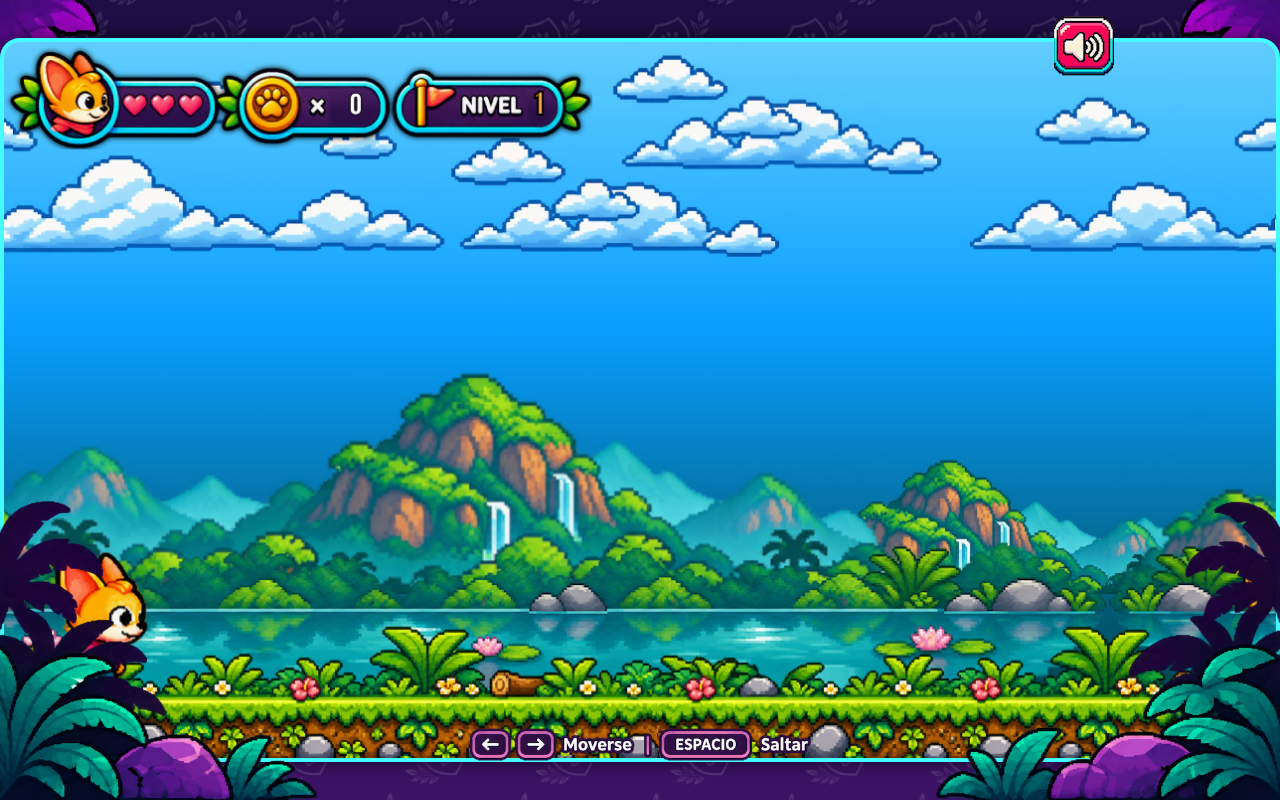
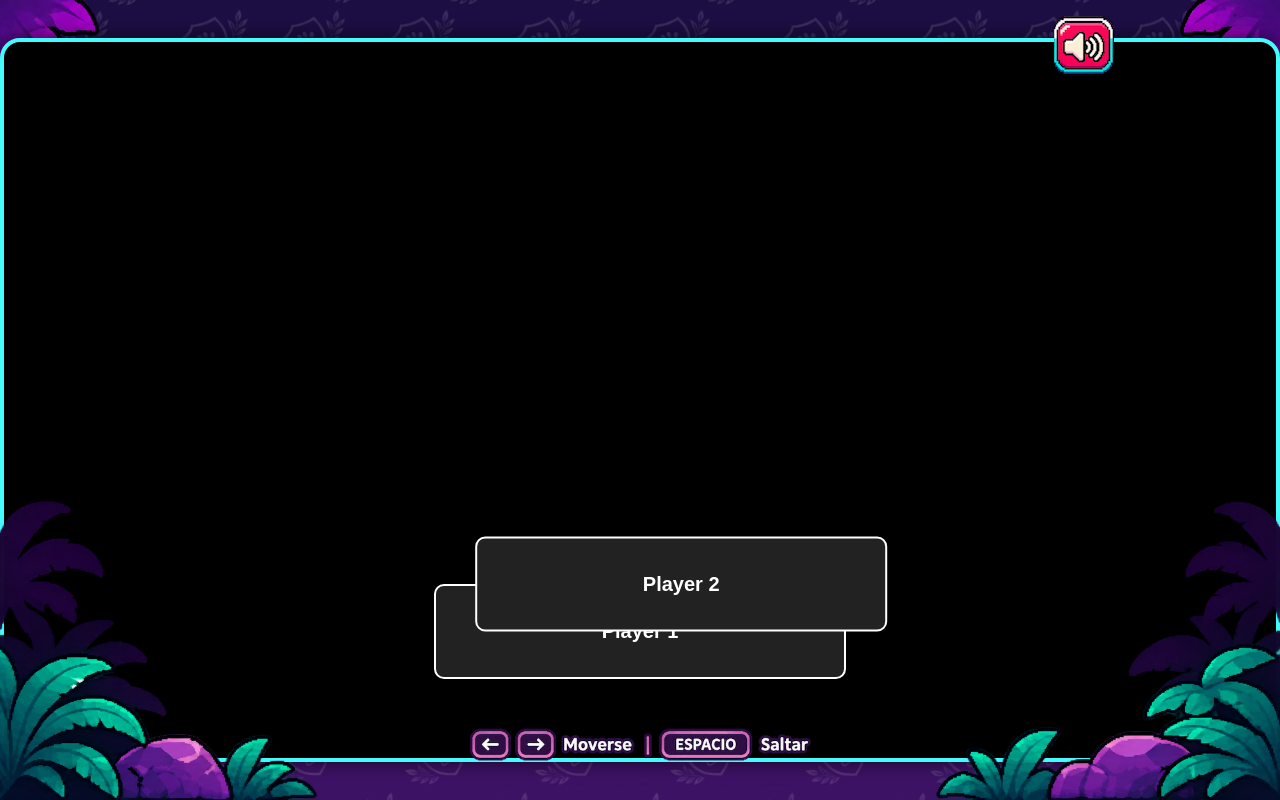
Before and after one commit to zmencay/lab-game, a plain HTML site: page index.html in a window 1280 px wide. Both pictures are taken after a click on the button "Empezar". Drawn offline with Linux system fonts and the light colour scheme.

Commit message:
feat: add playable character selection
- Add character selection flow between welcome screen and gameplay
- Configure individual sprites for two playable characters
- Initialize Player based on the selected character
- Preserve character selection across levels
- Add temporary selection screen and buttons
- Restrict keyboard controls to active gameplay

```diff
--- a/css/style.css
+++ b/css/style.css
@@ -15,6 +15,7 @@ body {
   background: url(../assets/ui/interface/game-pattern.png) repeat center;
   background-size: 740px;
 }
+
 .game-bgn::before,
 .game-bgn::after {
   content: "";
@@ -22,12 +23,14 @@ body {
   left: 0;
   width: 100%;
 }
+
 .game-bgn::before {
   top: 0;
   height: 161px;
   background: url(../assets/ui/interface/bgn-game-header.png) no-repeat center top;
   background-size: contain;
 }
+
 .game-bgn::after {
   bottom: 0;
   height: 513px;
@@ -44,6 +47,7 @@ body {
   text-indent: -999999em;
   cursor: pointer;
 }
+
 .btn.hidden {
   display: none;
 }
@@ -53,7 +57,7 @@ body {
   width: 275px;
   height: 82px;
   border-radius: 30px;
-    box-shadow: 0 0 20px rgba(0,0,0, .7);
+  box-shadow: 0 0 20px rgba(0, 0, 0, .7);
 }
 
 .btn.reload {
@@ -75,11 +79,34 @@ body {
   width: 60px;
   height: 60px;
 }
+
 .btn.sound.active {
   background: url(../assets/ui/audio/soundBtn-on.png) no-repeat top right;
 }
+
 .btn.sound {
   background: url(../assets/ui/audio/soundBtn-off.png) no-repeat top right;
+}
+
+.btn.player {
+  top: 73vh;
+  background: url(../assets/ui/window/PlayerBtn.png) no-repeat center;
+  width: 412px;
+  height: 95px;
+
+  background: #222;
+  border: 2px solid #fff;
+  border-radius: 10px;
+
+  color: #fff;
+  font-size: 20px;
+  font-weight: bold;
+  text-indent: 0;
+
+}
+
+.btn.player+.btn.player {
+  transform: translate(10%, -50%);
 }
 
 #canvas-container {
@@ -106,7 +133,7 @@ body {
   overflow: hidden;
   background: #61CDFD;
   background: linear-gradient(180deg, rgba(97, 205, 253, 1) 0%, rgba(32, 171, 254, 1) 30%, rgba(8, 158, 254, 1) 40%, rgba(1, 73, 82, 1) 90%);
-    box-shadow: 0 0 20px rgba(0,0,0, .7);
+  box-shadow: 0 0 20px rgba(0, 0, 0, .7);
 }
 
 canvas.level1 {
--- a/index.html
+++ b/index.html
@@ -11,10 +11,12 @@
 <body>
   <div class="game-bgn">
     <div id="canvas-container">
-      <button id="soundBtn" class="btn sound active">Sound</button>
-      <button id="initBtn" class="btn start">Empezar</button>
-      <button id="reloadBtn" class="btn reload hidden">Reiniciar</button>
-      <button id="nextBtn" class="btn next hidden">Siguiente</button>
+      <button id="soundBtn" class="btn sound active" type="button">Sound</button>
+      <button id="initBtn" class="btn start" type="button">Empezar</button>
+      <button id="reloadBtn" class="btn reload hidden" type="button">Reiniciar</button>
+      <button id="nextBtn" class="btn next hidden" type="button">Siguiente</button>
+      <button id="player1Btn" class="btn player hidden" type="button" data-player="player1">Player 1</button>
+      <button id="player2Btn" class="btn player hidden" type="button" data-player="player2">Player 2</button>
       <canvas id="lda-game"></canvas>
     </div>
   </div>
--- a/js/constants.js
+++ b/js/constants.js
@@ -43,8 +43,6 @@
   // Player dimensions and directional sprite assets
   const PLAYER_W = 138
   const PLAYER_H = 162
-  const PLAYER_SPRITE_LEFT = './assets/player/sprite-player-left.png'
-  const PLAYER_SPRITE_RIGHT = './assets/player/sprite-player-right.png'
   const PLAYER_SPRITE_COLS = 6
   const PLAYER_SPRITE_ROWS = 2
 
@@ -52,6 +50,24 @@
   const PLAYER_ANIMATION_FREQ = 4
   const PLAYER_BLINK_INTERVAL = 150
   const PLAYER_INVULNERABILITY_DURATION = 3000
+
+  /**
+   * Available playable characters and their sprite assets.
+   * Both characters share the same movement and gameplay mechanics.
+   *
+  * @type {Object.<string, {right: string, left: string}>}
+   */
+  const PLAYER_CONFIG = {
+    player1: {
+      right: './assets/player/sprite-player1-right.png',
+      left: './assets/player/sprite-player1-left.png'
+    },
+    player2: {
+      right: './assets/player/sprite-player2-right.png',
+      left: './assets/player/sprite-player2-left.png'
+    }
+  }
+
 
 // ---------------------
 
--- a/js/index.js
+++ b/js/index.js
@@ -12,9 +12,11 @@ document.addEventListener('DOMContentLoaded', () => {
   const reloadBtn = document.getElementById("reloadBtn")
   const soundBtn = document.getElementById("soundBtn")
   const nextBtn = document.getElementById("nextBtn")
+  const player1Btn = document.getElementById('player1Btn')
+  const player2Btn = document.getElementById('player2Btn')
 
   // Create and start the game instance
-  const game = new Game('lda-game', initBtn, reloadBtn, soundBtn, nextBtn)
+  const game = new Game('lda-game', initBtn, reloadBtn, soundBtn, nextBtn, player1Btn, player2Btn)
   game.start()
 })
 // ---------------------
--- a/js/models/game.js
+++ b/js/models/game.js
@@ -15,7 +15,7 @@ class Game {
    * @param {HTMLElement} soundBtn - Button used to toggle audio.
    * @param {HTMLElement} nextBtn - Button used to advance to the next level.
    */
-  constructor(canvasId, initBtn, reloadBtn, soundBtn, nextBtn) {
+  constructor(canvasId, initBtn, reloadBtn, soundBtn, nextBtn, player1Btn, player2Btn) {
     this.canvas = document.getElementById(canvasId)
     this.canvas.width = CANVAS_W
     this.canvas.height = CANVAS_H
@@ -29,11 +29,14 @@ class Game {
     this.coinsTimeoutId = null
     this.enemiesTimeoutId = null
     this.isStartedClicked = false
+    this.isSelectingPlayer = false
 
     this.initBtn = initBtn
     this.reloadBtn = reloadBtn
     this.soundBtn = soundBtn
     this.nextBtn = nextBtn
+    this.player1Btn = player1Btn
+    this.player2Btn = player2Btn
 
     // -------------------------------------------------------------------------------
     // AUDIO MANAGER
@@ -49,9 +52,8 @@ class Game {
     this.audioManager.addSound('music', './assets/audio/music.mp3', 0.05, true)
     this.audioManager.addSound( 'jump', './assets/audio/jump.mp3', AUDIO_VOL)
 
-    // Initialize the player and position it on the ground.
-    this.player = new Player(this.ctx, 20, 20, this.audioManager)
-    this.player.groundTo(this.canvas.height - BG_FLOOR)
+    // Player will be initialized after character selection
+    this.player = null
     // -------------------------------------------------------------------------------
 
     // -------------------------------------------------------------------------------
@@ -136,6 +138,8 @@ class Game {
             this.gameOver()
           }
 
+        } else if (this.isSelectingPlayer) {
+          this.drawPlayerSelection()
         } else {
           this.drawWelcome()
         }
@@ -219,8 +223,10 @@ class Game {
   setupListeners() {
 
     this.initBtn.addEventListener('click', () => {
-      this.isStartedClicked = true
+      this.isSelectingPlayer = true
       this.initBtn.classList.add("hidden")
+      this.player1Btn.classList.remove('hidden')
+      this.player2Btn.classList.remove('hidden')
     })
 
     this.reloadBtn.addEventListener('click', () => {
@@ -239,6 +245,14 @@ class Game {
       this.start()
     })
 
+    this.player1Btn.addEventListener('click', () => {
+      this.selectPlayer('player1')
+    })
+
+    this.player2Btn.addEventListener('click', () => {
+      this.selectPlayer('player2')
+    })
+
     // Keydown input is accepted only during active gameplay.
     addEventListener('keydown', (event) => {
       if (this.drawIntervalId !== null && this.isStartedClicked) {
@@ -248,7 +262,9 @@ class Game {
 
     // Keyup input is always forwarded to release movement controls.
     addEventListener('keyup', (event) => {
-      this.player.onKeyEvent(event)
+      if (this.drawIntervalId !== null && this.isStartedClicked) {
+        this.player.onKeyEvent(event)
+      }
     })
   }
   // -----------------------
@@ -385,6 +401,14 @@ class Game {
       this.ctx.drawImage(this.initWindow, 0, 0, CANVAS_W, CANVAS_H)
     }
   }
+  /**
+   * Draws a temporary character selection screen.
+   * The final artwork will replace this placeholder.
+   */
+  drawPlayerSelection() {
+    this.ctx.fillStyle = '#000'
+    this.ctx.fillRect(0, 0, this.canvas.width, this.canvas.height)
+  }
   // -----------------------
 
   // -----------------------
@@ -514,7 +538,7 @@ class Game {
     this.aqua = new Scenary(this.ctx, `${levelPath}bgn-aqua.png`, 0, 290, 1280, 427, 0.1)
     this.floor = new Scenary(this.ctx, `${levelPath}bgn-floor.png`, 0, this.canvas.height - 240, 1280, 240, 0)
 
-    this.player.reset()
+    if (this.player) this.player.reset()
   }
 
   /**
@@ -589,4 +613,24 @@ class Game {
     this.audioManager.toggleMute()
   }
   // -----------------------
+
+  /**
+   * Stores the selected character and starts the game.
+   *
+   * @param {string} playerId - Selected character identifier.
+   */
+  selectPlayer(playerId) {
+    this.selectedPlayer = playerId
+
+    // Create the selected character using its configured sprites.
+    this.player = new Player(this.ctx, 20, 20, this.audioManager, playerId)
+    this.player.groundTo(this.canvas.height - BG_FLOOR)
+
+    this.isSelectingPlayer = false
+    this.isStartedClicked = true
+
+    this.player1Btn.classList.add('hidden')
+    this.player2Btn.classList.add('hidden')
+  }
+
 }
--- a/js/models/player.js
+++ b/js/models/player.js
@@ -11,8 +11,9 @@ class Player {
    * @param {number} x - Initial horizontal position.
    * @param {number} y - Initial vertical position.
    * @param {AudioManager} audioManager - Shared game audio manager.
+   * @param {string} playerId - Selected playable character identifier.
    */
-  constructor(ctx, x, y, audioManager) {
+  constructor(ctx, x, y, audioManager, playerId = 'player1') {
     this.ctx = ctx
 
     this.x = x
@@ -34,9 +35,10 @@ class Player {
     // -------------------------------------------------------------------------------
     // SPRITE
     // -------------------------------------------------------------------------------
+    this.playerConfig = PLAYER_CONFIG[playerId]
 
     // Right-facing sprite and animation frame dimensions
-    this.spriteRight = loadImage(PLAYER_SPRITE_RIGHT, image => {
+    this.spriteRight = loadImage(this.playerConfig.right, image => {
       image.frameW = Math.floor(image.width / image.cols)
       image.frameH = Math.floor(image.height / image.rows)
     })
@@ -51,7 +53,7 @@ class Player {
     // -------------------------------------------------------------------------------
 
     // Left-facing sprite and animation frame dimensions
-    this.spriteLeft = loadImage(PLAYER_SPRITE_LEFT, image => {
+    this.spriteLeft = loadImage(this.playerConfig.left, image => {
       image.frameW = Math.floor(image.width / image.cols)
       image.frameH = Math.floor(image.height / image.rows)
     })
```
Also changed, not shown: assets/player/sprite-player1-left.png (renamed from assets/player/sprite-player-left.png), assets/player/sprite-player1-right.png (renamed from assets/player/sprite-player-right.png). Lines whose indentation alone changed are shown as unchanged.
